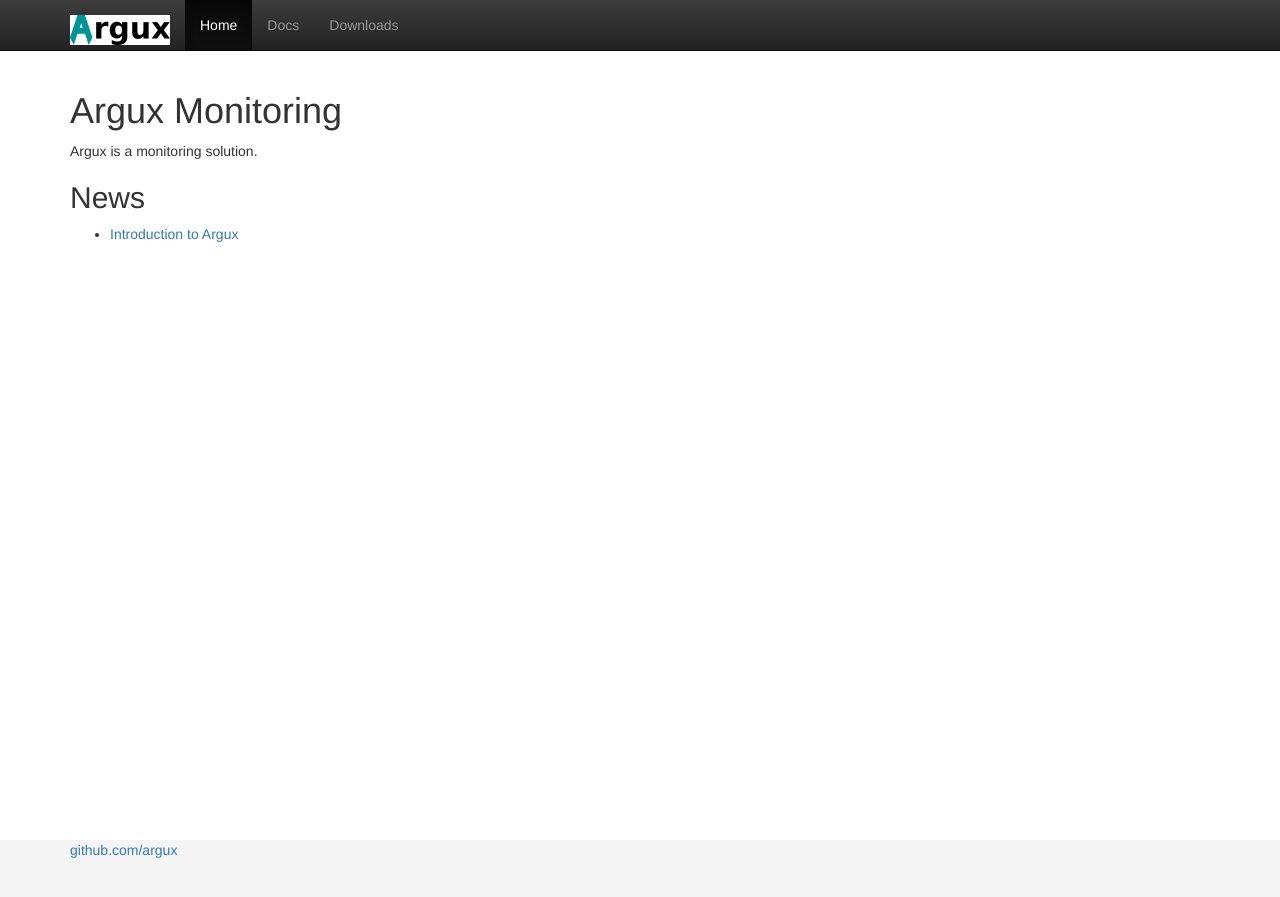
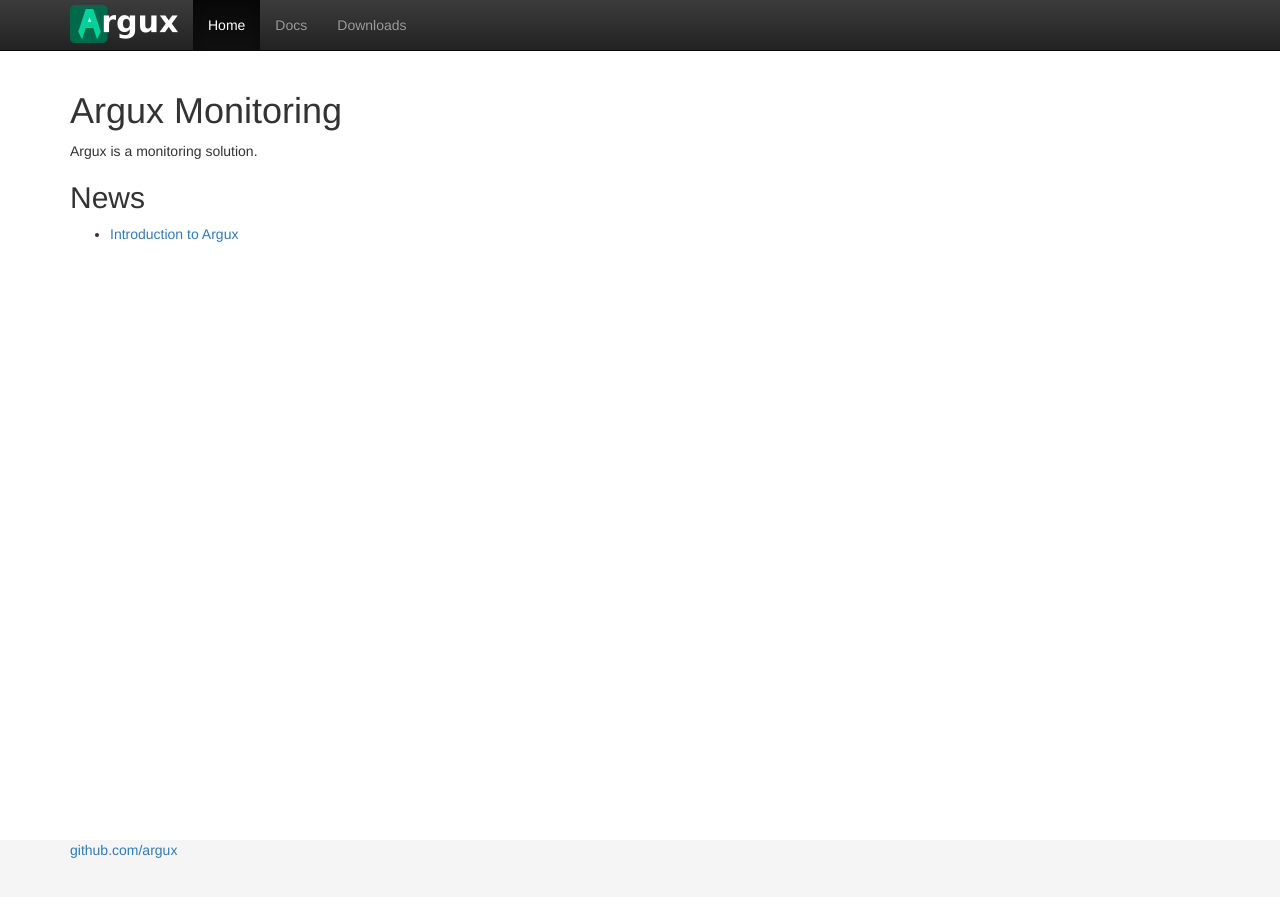
Before and after one commit to argux/argux.github.io, a Jekyll site: the page built from index.html, in a window 1280 px wide. Shown: the top 897 px of the page. Built offline with Jekyll 4.4.1, drawn with Linux system fonts in a browser that asks for light colours; nearby versions of some CDN libraries; Markdown is read by kramdown in place of the engine named in the settings.

Commit message:
Update logo a bit more

```diff
--- a/css/main.css
+++ b/css/main.css
@@ -16,3 +16,7 @@
   height: 60px;
   background-color: #f5f5f5;
 }
+
+.navbar-brand {
+  padding-top: 5px;
+}
```
Also changed, not shown: logo-white.png, logo-white.svg.
